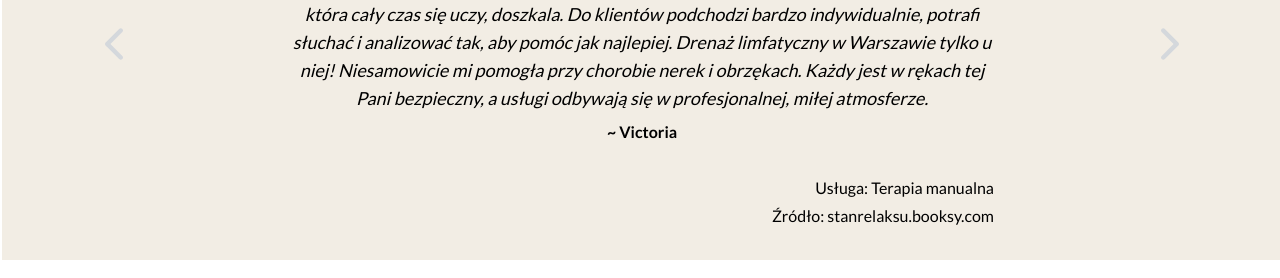
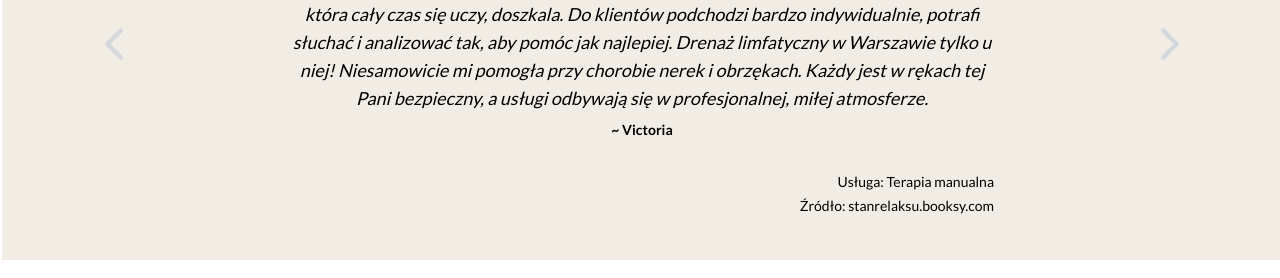
Before and after one commit to PiotrRegulski/stan-relaksu, a Next.js app: page / in a window 1280 px wide. Shown: the part 4100-4378 px from the top of the page. Built offline with nearby package versions, Linux system fonts and the light colour scheme.

Commit message:
changed font size

```diff
--- a/src/components/comments/CommentsItem.tsx
+++ b/src/components/comments/CommentsItem.tsx
@@ -5,15 +5,15 @@ const CommentsItem = (props: any) => {
     <div className={props.className}>
       <div className=" flex flex-col w-full justify-center items-center ">
         <p className="text-center text-sm md:text-lg italic px-3 lg:px-24 xl:px-72 2xl:px-[25rem] py-2 sm:px-24  ">{props.comment}</p>
-        <p className="text-center font-bold "> ~ {props.author}</p>
+        <p className="text-center font-bold text-sm"> ~ {props.author}</p>
       </div>
       <div className="flex lg:justify-end w-full px-2 lg:px-72 mt-8">
-        <p className="text-base ">
+        <p className="text-sm ">
           Usługa: {props.service}
         </p>
       </div>
       <div className="flex lg:justify-end w-full px-2  lg:px-72 mt-1">
-        <p className="text-base">
+        <p className="text-sm">
           Źródło: {props.source}
         </p>
       </div>
```
